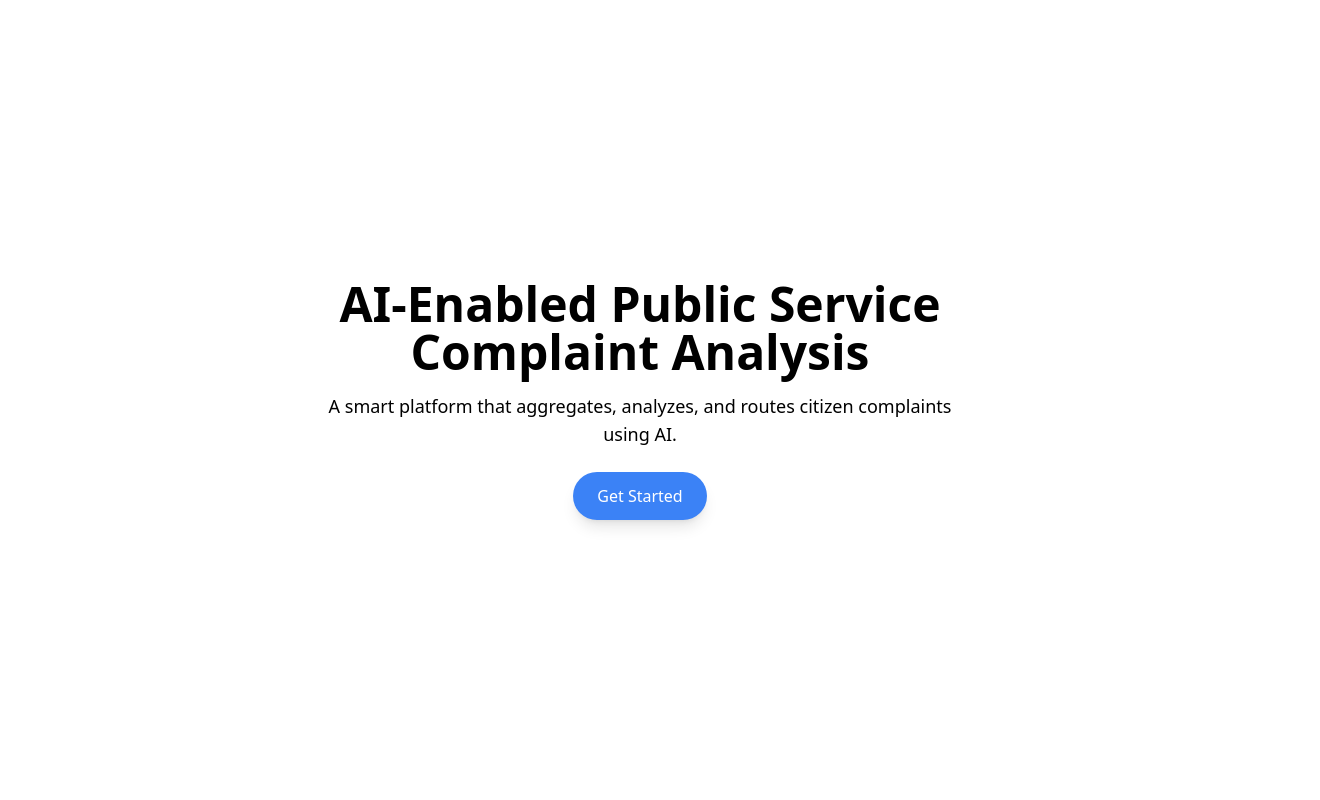
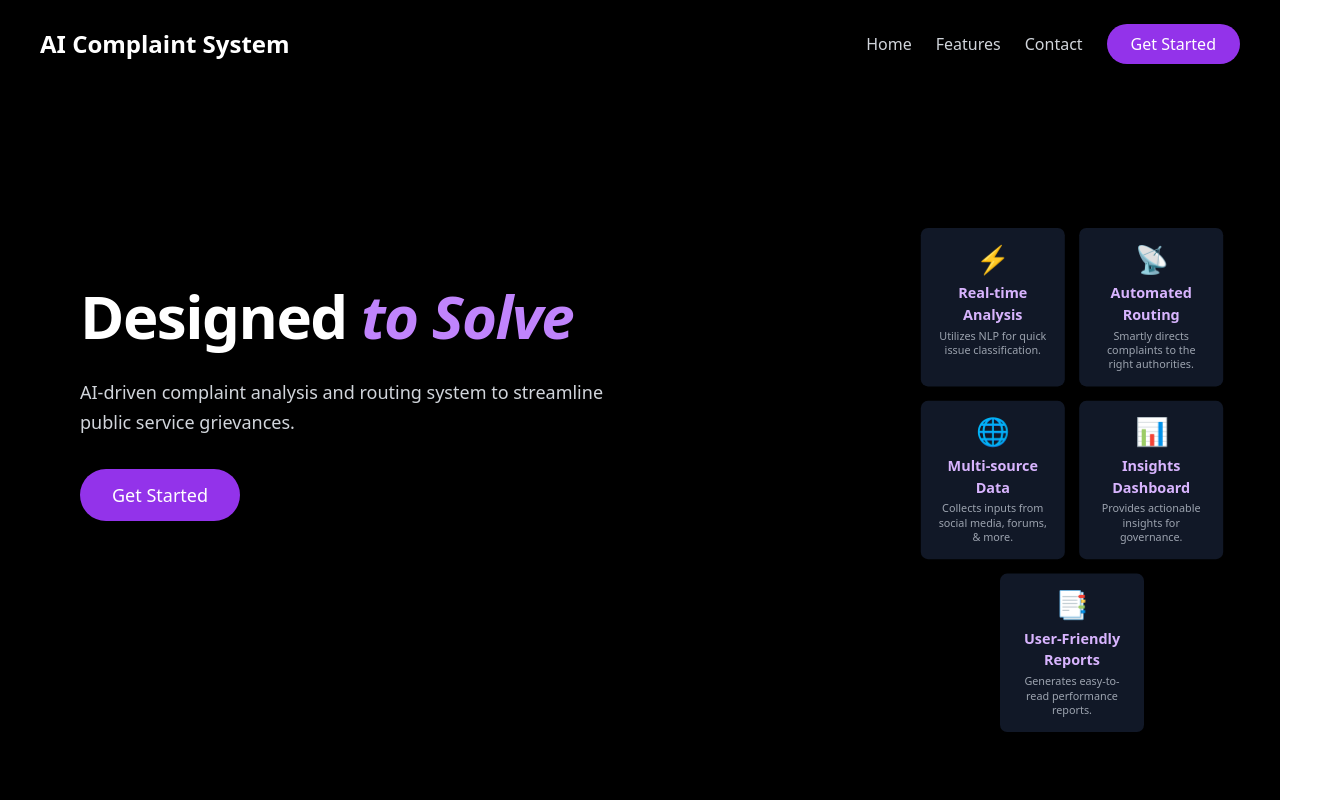
Before and after one commit to Black-Jade0/Prayatn_F, a React (Vite) app in the folder Frontend/: page / in a window 1280 px wide. Shown: the whole page, 1320 px wide, since content can reach past the window. Built offline with nearby package versions, Linux system fonts and the light colour scheme.

Commit message:
homepage updated

```diff
--- a/Frontend/src/Pages/Home.jsx
+++ b/Frontend/src/Pages/Home.jsx
@@ -4,26 +4,51 @@ const Home = () => {
     const [isModalOpen, setIsModalOpen] = useState(false);
 
     return (
-        <div className="relative h-screen flex flex-col items-center justify-center bg-cover bg-center transition-all ease-in duration-300">
-            <div
-                className={`text-center max-w-2xl ${
-                    isModalOpen ? "blur-lg -z-0" : ""
-                }`}
-            >
-                <h1 className="text-5xl font-bold mb-4">
-                    AI-Enabled Public Service Complaint Analysis
+        <div>
+
+        <div className="relative min-h-screen bg-black text-white flex flex-col">
+            {/* Navigation Bar */}
+            <nav className="w-full py-6 px-10 flex justify-between items-center bg-black bg-opacity-80 fixed top-0 left-0 right-0 z-50">
+                <h2 className="text-2xl font-bold text-white">AI Complaint System</h2>
+                <div className="space-x-6">
+                    <a href="#" className="text-gray-300 hover:text-white">Home</a>
+                    <a href="#" className="text-gray-300 hover:text-white">Features</a>
+                    <a href="#" className="text-gray-300 hover:text-white">Contact</a>
+                    <button className="bg-purple-600 text-white px-6 py-2 rounded-full shadow-lg hover:bg-purple-700 transition">Get Started</button>
+                </div>
+            </nav>
+
+            {/* Hero Section */}
+            <div className="flex flex-col justify-center items-start h-screen px-10 relative z-10 absolute left-10 top-1/4">
+                <h1 className="text-6xl font-extrabold tracking-tight text-white leading-tight">
+                    Designed <span className="italic text-purple-400">to Solve</span>
                 </h1>
-                <p className="text-lg mb-6">
-                    A smart platform that aggregates, analyzes, and routes
-                    citizen complaints using AI.
+                <p className="mt-6 text-lg text-gray-300 max-w-xl leading-relaxed">
+                    AI-driven complaint analysis and routing system to streamline public service grievances.
                 </p>
-                <button
-                    className="bg-blue-500 text-white px-6 py-3 rounded-full shadow-lg hover:bg-blue-600 transition"
-                    onClick={() => setIsModalOpen(true)}
-                >
+                <button className="mt-8 bg-purple-600 text-white px-8 py-3 text-lg font-medium rounded-full shadow-lg hover:bg-purple-700 transition hover:scale-105">
                     Get Started
                 </button>
             </div>
+
+            {/* Features Section */}
+            <div className="absolute right-10 top-1/4 grid grid-cols-2 gap-4 z-10 transform scale-90">
+                {[
+                    { title: "Real-time Analysis", desc: "Utilizes NLP for quick issue classification.", icon: "⚡" },
+                    { title: "Automated Routing", desc: "Smartly directs complaints to the right authorities.", icon: "📡" },
+                    { title: "Multi-source Data", desc: "Collects inputs from social media, forums, & more.", icon: "🌐" },
+                    { title: "Insights Dashboard", desc: "Provides actionable insights for governance.", icon: "📊" },
+                    { title: "User-Friendly Reports", desc: "Generates easy-to-read performance reports.", icon: "📑" }
+                ].map((feature, index) => (
+                    <div key={index} className={`bg-gray-900 text-white p-4 rounded-lg shadow-lg flex flex-col items-center text-center transition transform hover:scale-105 hover:shadow-xl w-40 ${index === 4 ? 'col-span-2 mx-auto' : ''}`}>
+                        <div className="text-3xl mb-2 text-purple-400">{feature.icon}</div>
+                        <h2 className="text-md font-semibold text-purple-300">{feature.title}</h2>
+                        <p className="text-gray-400 mt-1 text-xs">{feature.desc}</p>
+                    </div>
+                ))}
+            </div>
+        </div>
+
 
             {isModalOpen ? (
                 <div className="absolute flex items-center justify-center z-30">
```
